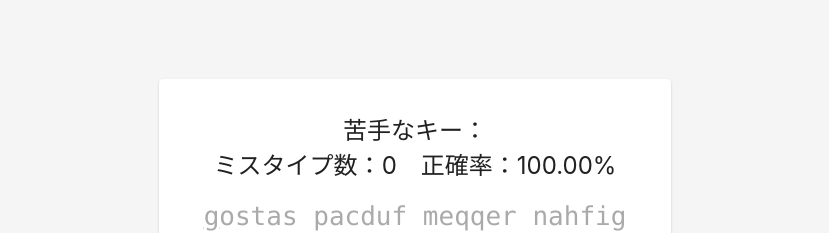
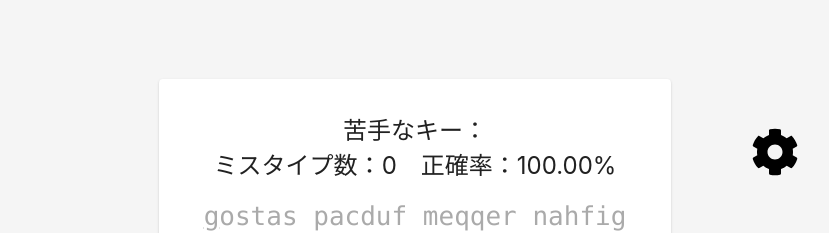
Before and after one commit to midorimici/Weaketype, a React (Create React App) app: page / in a window 1280 px wide. Shown: the top 233 px of the page, without its empty margins (225-1054 px from the left). Built offline with nearby package versions, Linux system fonts and the light colour scheme.

Commit message:
add settings

```diff
--- a/src/App.scss
+++ b/src/App.scss
@@ -5,8 +5,18 @@
   flex-direction: column;
   align-items: center;
   justify-content: center;
-  background-color: whitesmoke;
   font-size: calc(10px + 2vmin);
+}
+
+#setting-logo {
+  position: absolute;
+  right: calc(50% - 24rem);
+  top: 8rem;
+  cursor: pointer;
+  transition: .4s;
+  &:hover {
+    transform: scale(1.2, 1.2) rotateZ(120deg);
+  }
 }
 
 #textbox {
@@ -64,3 +74,16 @@
 .waiting-letters {
   color: #aaaaaa;
 }
+
+#bad-keys.anim {
+  animation: calmdown 1s ease-out forwards;
+}
+
+@keyframes calmdown {
+  0% {
+    color: red;
+  }
+  100% {
+    color: initial;
+  }
+}
--- a/src/App.tsx
+++ b/src/App.tsx
@@ -1,10 +1,11 @@
 import React, { useState } from 'react';
 
 // components
+import Settings from './components/Settings';
 import TextCard from './components/TextCard';
 import Description from './components/Description';
 
-//styles
+// assets
 import './App.scss';
 
 export default () => {
@@ -17,6 +18,7 @@ export default () => {
 				setElev(document.activeElement === document.getElementById('card'))
 			}
 		>
+			<Settings />
 			<TextCard elev={elev ? 8 : 1} />
 			<Description />
 		</div>
--- a/src/components/Info.tsx
+++ b/src/components/Info.tsx
@@ -40,7 +40,9 @@ export default ({ typo, position, letters }: Props) => {
 		<Box id='info' paddingTop='1rem' fontSize='1.5rem'>
 			<Box>
 				苦手なキー：
-				{badChars(letters).join(', ')}
+				<span id='bad-keys' className='anim'>
+					{badChars(letters).join(', ')}
+				</span>
 			</Box>
 			<span>ミスタイプ数：{typo.length}　</span>
 			<span>
--- /dev/null
+++ b/src/components/Settings.tsx
@@ -0,0 +1,45 @@
+import React, { useState } from 'react';
+import Dialog from '@material-ui/core/Dialog';
+import DialogTitle from '@material-ui/core/DialogTitle';
+import DialogContent from '@material-ui/core/DialogContent';
+import DialogContentText from '@material-ui/core/DialogContentText';
+import Typography from '@material-ui/core/Typography';
+import TextField from '@material-ui/core/TextField';
+
+import logo from '../cog-solid.svg';
+
+export default () => {
+	const [open, setOpen] = useState<boolean>(false);
+
+	return (
+		<>
+			<img
+				onClick={() => setOpen(true)}
+				id='setting-logo'
+				src={logo}
+				width='48'
+				height='48'
+				alt='setting'
+			/>
+			<Dialog open={open} onClose={() => setOpen(false)} fullWidth>
+				<DialogTitle>
+					<Typography variant='h4'>設定</Typography>
+				</DialogTitle>
+				<DialogContent>
+					<DialogContentText>
+						<Typography variant='h5'>重み</Typography>
+						<Typography variant='body1'>
+							打ち間違えたキーの文字がどれぐらい出現しやすくなるかを表します。
+						</Typography>
+					</DialogContentText>
+					<TextField
+						label='重み'
+						type='number'
+						variant='outlined'
+						defaultValue={10}
+					/>
+				</DialogContent>
+			</Dialog>
+		</>
+	);
+};
--- a/src/components/TextCard.tsx
+++ b/src/components/TextCard.tsx
@@ -91,6 +91,9 @@ export default ({ elev }: { elev: number }) => {
 
 					setTypo([...typo, position]);
 					textSpans[position].classList.add('typo');
+					document.getElementById('bad-keys')!.classList.remove('anim');
+					void document.getElementById('bad-keys')!.offsetWidth;
+					document.getElementById('bad-keys')!.classList.add('anim');
 				}
 			}
 		}
--- a/src/index.scss
+++ b/src/index.scss
@@ -6,3 +6,7 @@ body {
   -webkit-font-smoothing: antialiased;
   -moz-osx-font-smoothing: grayscale;
 }
+
+#root {
+  background-color: whitesmoke;
+}
```
Also changed, not shown: src/cog-solid.svg (added), src/logo.svg (deleted).
